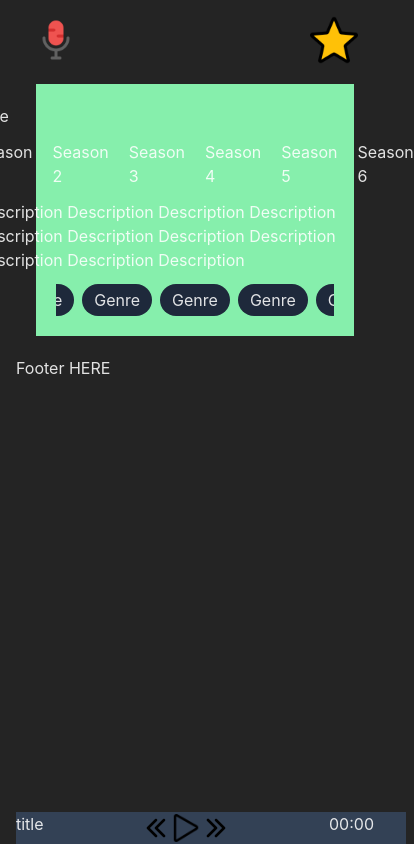
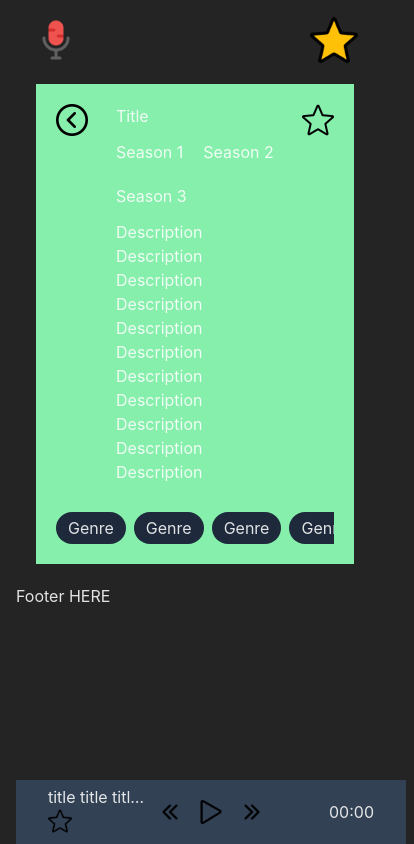
Before and after one commit to DaneVN/CS20240232_FTO2407_GroupB_DanevanNiekerk_DJS11, a React (Vite) app: page /show in a window 390 px wide. Shown: the whole page, 414 px wide, since content can reach past the window. Built offline with nearby package versions, Linux system fonts and the light colour scheme.

Commit message:
show page + ProgressBar Responsiveness

```diff
--- a/src/assets/components/ProgressBar.jsx
+++ b/src/assets/components/ProgressBar.jsx
@@ -4,27 +4,36 @@ import PrevAudio from "../images/left.png";
 import Play from "../images/play-button.png";
 // import Pause from "../images/pause-button.png";
 import NextAudio from "../images/right.png";
+import starEmpty from "../images/star-empty.png";
 
 function ProgressBar() {
   // const [currentTrack, setCurrentTrack] = React.useState()
   return (
-    <section className="fixed bottom-0 flex justify-between w-full text-center pr-8 bg-slate-700">
-      <p>title</p>
-      <div id="controls" className="flex justify-center">
+    /* <section className="fixed bottom-0 flex justify-between items-center w-full h-16 text-center px-8 bg-slate-700"> */
+    <section className="fixed bottom-0 px-8 bg-slate-700 h-16 w-full items-center grid grid-cols-3 grid-rows-1 overflow-hidden">
+      <div className="items-center max-w-[90%] overflow-hidden sm:flex sm:gap-3">
+        <p className="truncate whitespace-nowrap text-ellipsis">
+          title title title title title title title
+        </p>
+        <button className="shrink-0 w-8">
+          <img src={starEmpty} alt="favourite" className="w-6" />
+        </button>
+      </div>
+      <div id="controls" className="flex justify-center gap-4">
         <button>
           <img className="w-8" src={PrevAudio} alt="previous audio" />
         </button>
         <button>
-          <img className="w-7" src={Play} alt="previous audio" />
+          <img className="w-7" src={Play} alt="play audio" />
         </button>
         {/* <button>
-          <img className="w-7" src={Pause} alt="previous audio" />
-        </button>   ---> conditional rendering based on if current track!*/}
+      <img className="w-7" src={Pause} alt="pause audio" />
+    </button>   ---> conditional rendering based on if current track is playing!*/}
         <button>
-          <img className="w-8" src={NextAudio} alt="previous audio" />
+          <img className="w-8" src={NextAudio} alt="next audio" />
         </button>
       </div>
-      <p>00:00</p>
+      <p className="justify-self-end">00:00</p>
     </section>
   );
 }
--- a/src/assets/pages/Show.jsx
+++ b/src/assets/pages/Show.jsx
@@ -2,23 +2,23 @@
 import React from "react";
 import backBtn from "../images/load-more.png";
 import starEmpty from "../images/star-empty.png";
-import { NavLink, Outlet } from "react-router-dom";
+import { NavLink } from "react-router-dom";
 
 export default function Home() {
   return (
     <>
-      <section className=" bg-green-300 p-5 ">
+      <section className=" bg-green-300 p-5">
         <div
           id="show-details"
-          className="flex gap-7 justify-center items-start bg-green-300"
+          className="flex gap-7 justify-center items-start mb-4"
           //bg-image = season poster/ show poster when no season is selected
         >
-          <button>
-            <img src={backBtn} alt="Go back" className="rotate-180 w-12" />
+          <button className="shrink-0 w-8">
+            <img src={backBtn} alt="Go back" className="rotate-180" />
           </button>
           <div id="details" className="flex flex-col gap-3 mb-3">
             <h2>Title</h2>
-            <div className="flex gap-5 ">
+            <div className="flex gap-5 flex-wrap">
               {/* //load season pages based on amount of seasons in show */}
               {/* //add active style */}
               <NavLink to="" className="">
@@ -30,15 +30,6 @@ export default function Home() {
               <NavLink to="show.2" className="">
                 Season 3
               </NavLink>
-              <NavLink to="season" className="">
-                Season 4
-              </NavLink>
-              <NavLink to="season" className="">
-                Season 5
-              </NavLink>
-              <NavLink to="season" className="">
-                Season 6
-              </NavLink>
             </div>
             <p>
               Description Description Description Description Description
@@ -46,12 +37,27 @@ export default function Home() {
               Description{" "}
             </p>
           </div>
-          <button>
+          <button className="shrink-0 w-8">
             <img src={starEmpty} alt="favourite" className="w-12" />
           </button>
         </div>
         <div id="genre-list">
-          <ul className="list-none flex gap-2 justify-center flex-nowrap overflow-x-scroll">
+          <ul className="list-none flex gap-2 justify-start flex-nowrap overflow-x-scroll scrollbar">
+            <li id="genre" className="bg-slate-800 rounded-3xl px-3 py-1">
+              Genre
+            </li>
+            <li id="genre" className="bg-slate-800 rounded-3xl px-3 py-1">
+              Genre
+            </li>
+            <li id="genre" className="bg-slate-800 rounded-3xl px-3 py-1">
+              Genre
+            </li>
+            <li id="genre" className="bg-slate-800 rounded-3xl px-3 py-1">
+              Genre
+            </li>
+            <li id="genre" className="bg-slate-800 rounded-3xl px-3 py-1">
+              Genre
+            </li>
             <li id="genre" className="bg-slate-800 rounded-3xl px-3 py-1">
               Genre
             </li>
@@ -76,7 +82,6 @@ export default function Home() {
           </ul>
         </div>
       </section>
-      <Outlet />
     </>
   );
 }
--- a/src/index.css
+++ b/src/index.css
@@ -1,6 +1,28 @@
 @tailwind base;
 @tailwind components;
 @tailwind utilities;
+
+@layer utilities {
+  .scrollbar::-webkit-scrollbar {
+    width: 20px;
+    height: 20px;
+  }
+
+  .scrollbar::-webkit-scrollbar-track {
+    border-radius: 100vh;
+    background: #3c5b38;
+  }
+
+  .scrollbar::-webkit-scrollbar-thumb {
+    background: #a1e8a5;
+    border-radius: 100vh;
+    border: 3px solid #3c5b38;
+  }
+
+  .scrollbar::-webkit-scrollbar-thumb:hover {
+    background: #c0a0b9;
+  }
+}
 
 :root {
   font-family: Inter, system-ui, Avenir, Helvetica, Arial, sans-serif;
```
